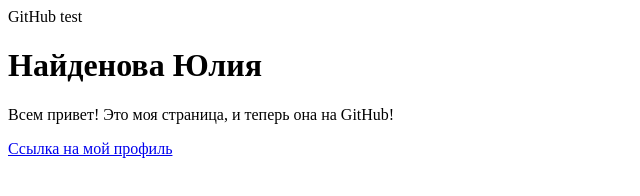
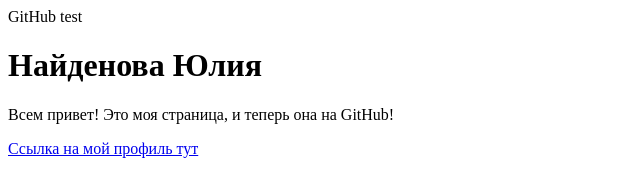
Before and after one commit to naydesha/myLab, a plain HTML site: page index.html in a window 1280 px wide. Shown: the full height of the page, 0-640 px from the left. Drawn offline with Linux system fonts and the light colour scheme.

```diff
--- a/index.html
+++ b/index.html
@@ -6,6 +6,6 @@
 <body>
     <h1>Найденова Юлия</h1>
     <p>Всем привет! Это моя страница, и теперь она на GitHub!</p>
-    <a href="https://portal.edu.asu.ru/user/profile.php?id=34024">Ссылка на мой профиль</a>
+    <a href="https://portal.edu.asu.ru/user/profile.php?id=34024">Ссылка на мой профиль тут</a>
 </body>
 </html>
```
